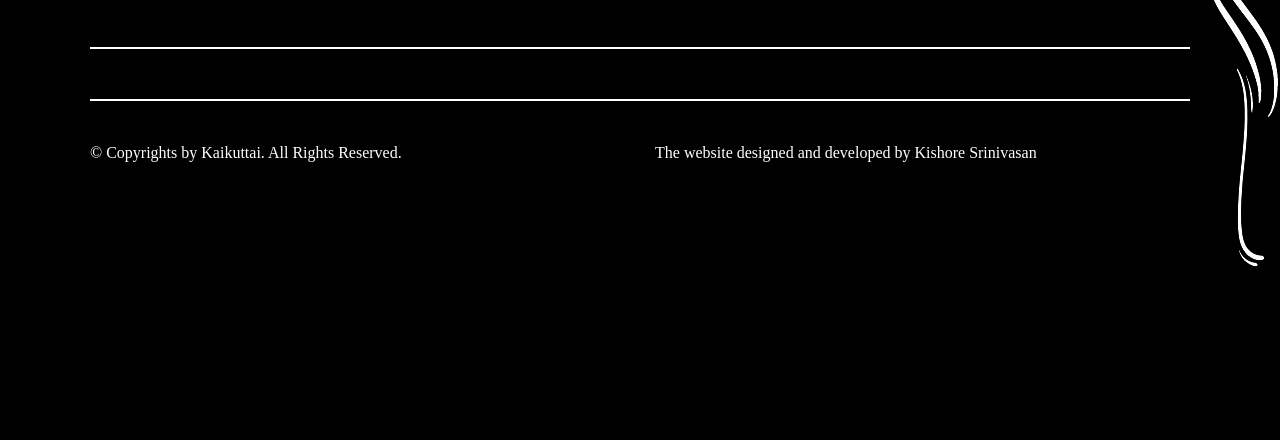
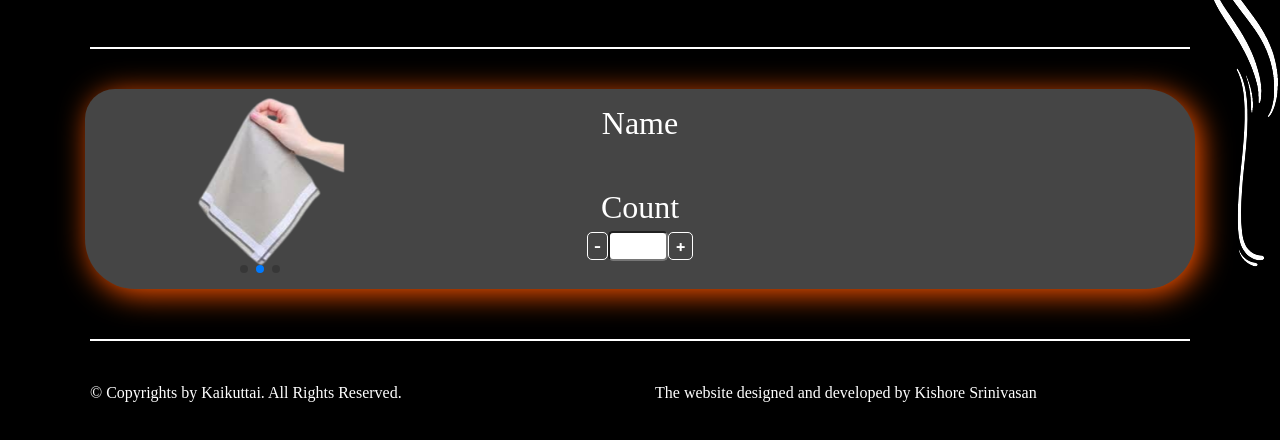
Before and after one commit to KishoreSrinivasa/E-commerce_website, a plain HTML site: page src/cart.html in a window 1280 px wide. Shown: the part 148-588 px from the top of the page. Drawn offline with nearby package versions, Linux system fonts and the light colour scheme.

Commit message:
Code update

```diff
--- a/src/assets/styles/cart.css
+++ b/src/assets/styles/cart.css
@@ -0,0 +1,80 @@
+.inner-main-container {
+    background-color: #454545;
+    width: 100%;
+    height: fit-content;
+    border-radius: 30px 50px 50px 50px;
+    box-shadow: 5px 5px 30px #ff5600;
+}
+
+.swiper {
+    height: 200px;
+}
+
+.swiper-slide {
+    width: 100%;
+    height: 100%;
+    background-size: cover;
+    background-position: center;
+}
+
+.img-bg {
+    width: 100%;
+    height: 100%;
+    position: relative;
+    background-position: center center;
+    background-repeat: no-repeat;
+    background-size: contain;
+}
+
+.label-container {
+    margin-top: 10px;
+    display: flex;
+    flex-direction: column;
+    align-items: center;
+    justify-content: center;
+}
+
+.count-style {
+    margin-top: 20px;
+    display: flex;
+    flex-direction: column;
+    align-items: center;
+    justify-content: center;
+}
+
+.count-style p {
+    margin-bottom: 0;
+}
+
+.count-container {
+    width: 100%;
+    display: flex;
+    flex-direction: row;
+    align-items: center;
+    justify-content: center;
+}
+
+.count-container button {
+    background-color: transparent;
+    border: 0.1rem white solid;
+    border-radius: 5px;
+    color: white;
+    font-weight: 700;
+}
+
+.minus-button:hover,
+.plus-button:hover {
+    background-color: #969696;
+}
+
+.count-container input {
+    text-align: center;
+    width: 60px;
+    height: auto;
+    border-radius: 5px;
+    color: black;
+}
+
+.text-size {
+    font-size: 4svb;
+}
--- a/src/assets/styles/common.css
+++ b/src/assets/styles/common.css
@@ -3,8 +3,12 @@ a {
     color: inherit;
 }
 
+.view {
+    border: 0.1rem white solid;
+}
+
 .common-border-style {
-    box-shadow: 10px 10px 30px yellow;
+    box-shadow: 7px 7px 30px yellow;
 }
 
 .header-main {
@@ -160,9 +164,6 @@ a {
     margin-bottom: 40px;
 }
 
-.swiper-slide a {
-    filter: drop-shadow(5px 5px 7px #fffd01);
-}
 
 .footer-main {
     margin-left: 30px;
--- a/src/assets/styles/display.css
+++ b/src/assets/styles/display.css
@@ -7,6 +7,10 @@
     height: 100%;
     background-size: cover;
     background-position: center;
+}
+
+.swiper-slide a {
+    filter: drop-shadow(5px 5px 7px #ff7f11);
 }
 
 .img-bg {
--- a/src/cart.html
+++ b/src/cart.html
@@ -29,7 +29,7 @@
     <header>
         <div class="header-main">
             <div class="shrink header-logo">
-                <img class="company-logo" id="company-logo" src="assets/components/imagesbackground.jpeg"  alt="logo_image">
+                <img class="company-logo" id="company-logo" src=""  alt="logo_image">
                 <p class="company-name common-text-style" id="company-name">default</p>
             </div>
             <div class="shrink header-button">
@@ -57,6 +57,46 @@
     <div class="divider"></div>
     <!--Ending of the header block-->
 
+    <!--Starting of the main block-->
+    <div class="container">
+        <div class="inner-main-container">
+            <div class="row">
+                <div class="col-md-4">
+                    <div class="swiper sliderFeaturedPosts">
+                        <div class="swiper-wrapper">
+                            <div class="swiper-slide">
+                                <a href="#" class="d-block img-bg align-items-center" style="background-image:  url(assets/components/image01-removebg-preview.png);"></a>
+                            </div>
+                            <div class="swiper-slide">
+                                <a href="#" class="d-block img-bg align-items-center" style="background-image:  url(assets/components/image02-removebg-preview.png);"></a>
+                            </div>
+                            <div class="swiper-slide">
+                                <a href="#" class="d-block img-bg align-items-center" style="background-image:  url(assets/components/image03-removebg-preview.png);"></a>
+                            </div>
+                        </div>
+
+                        <div class="swiper-pagination"></div>
+                    </div>
+                </div>
+                <div class="col-md-4">
+                    <div class="label-container">
+                        <div class="text-design">
+                            <p class="common-text-style text-size">Name</p>
+                        </div>
+                        <div class="count-style">
+                            <p class="common-text-style text-size">Count</p>
+                            <div class="count-container">
+                                <button class="minus-button" onclick="countMinus()">-</button>
+                                <input class="count-display" id="count-display-id" type="text">
+                                <button class="plus-button" onclick="countPlus()">+</button>
+                            </div>
+                        </div>
+                    </div>
+                </div>
+            </div>
+        </div>
+    </div>
+    <!--Ending of the main block-->
 
     <!--starting of the footer block-->
     <div class="divider"></div>
--- a/src/scripts/cart.js
+++ b/src/scripts/cart.js
@@ -13,4 +13,26 @@ function setLogoandName(logourl, name) {
       const company_name = "Kaikuttai";
 
       setLogoandName(logo_url, company_name);
+
+
+      //for swiper funtion
+    const swiper = new Swiper(".sliderFeaturedPosts", {
+        spaceBetween: 0,
+        speed: 500,
+        centeredSlides: true,
+        loop: true,
+        slideToClickedSlide: true,
+        autoplay: {
+            delay: 3000,
+            disableOnInteraction: false,
+        },
+        pagination: {
+            el: ".swiper-pagination",
+            clickable: true,
+        },
+        navigation: {
+            nextEl: ".custom-swiper-button-next",
+            prevEl: ".custom-swiper-button-prev",
+        },
+    });
   });
```
Also changed, not shown: src/assets/styles/index.css (+6 -4 lines).
